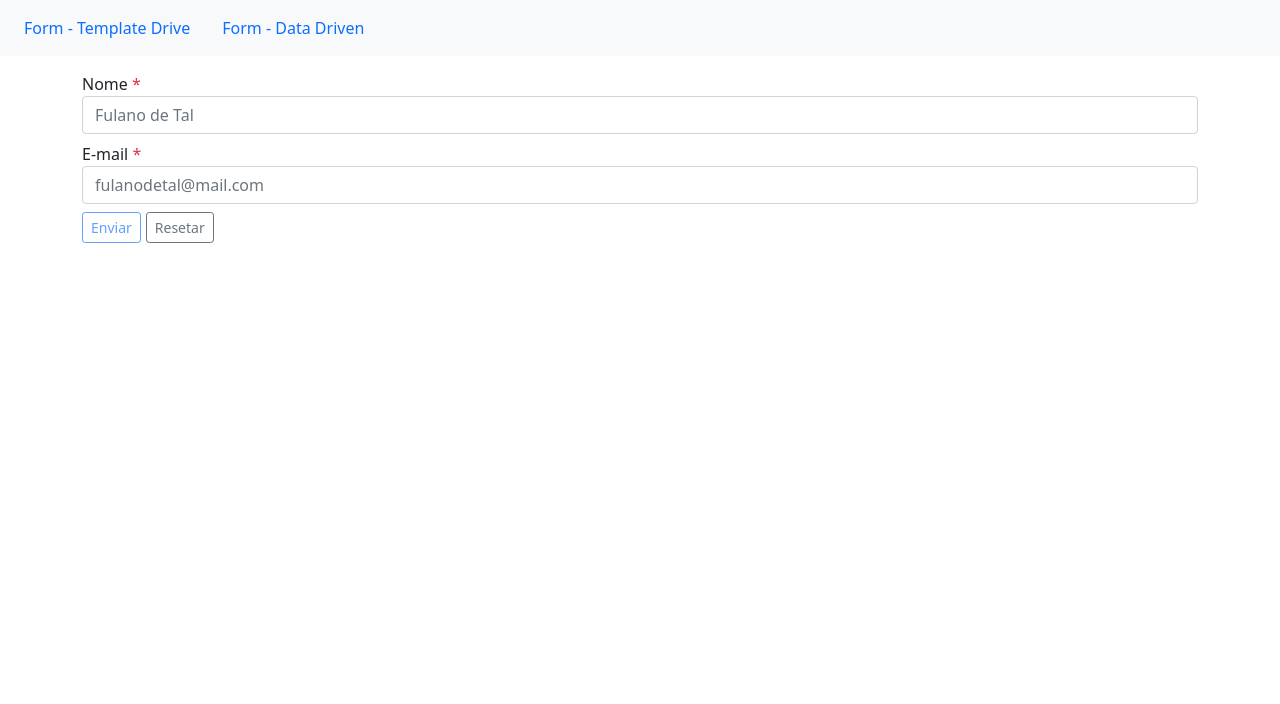
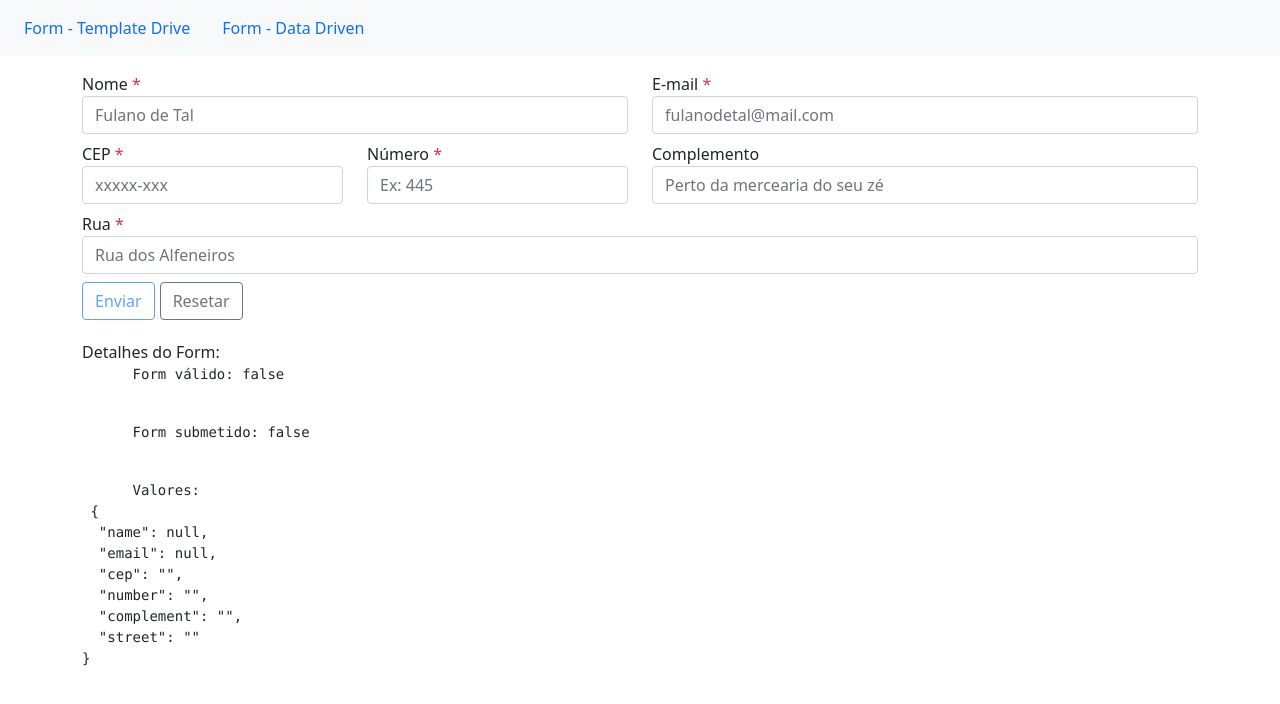
Before and after one commit to felipegueller/angular-2-loiane, an Angular app in the folder angular-forms/: page /templateForm in a window 1280 px wide. Shown: the top 704 px of the page. Built offline with nearby package versions, Linux system fonts and the light colour scheme.

Commit message:
:sparkles: feat: creating the new inputs and using form-debug selector

```diff
--- a/angular-forms/src/app/template-form/template-form.component.html
+++ b/angular-forms/src/app/template-form/template-form.component.html
@@ -1,4 +1,6 @@
 <form #form="ngForm" (ngSubmit)="onSubmit(form)">
+  <div class="row">
+    <div class="col-12 col-sm-6">
       <div class="form-group mb-2">
         <label for="name">
           Nome
@@ -23,7 +25,9 @@
           Nome é obrigatório!
         </div>
       </div>
+    </div>
 
+    <div class="col-12 col-sm-6">
       <div class="form-group mb-2">
         <label for="email">
           E-mail
@@ -49,14 +53,124 @@
           E-mail inválido!
         </div>
       </div>
+    </div>
+  </div>
 
+  <div class="row">
+    <div class="col-12 col-sm-3">
+      <div class="form-group mb-2">
+        <label for="cep">
+          CEP
+          <span class="text-danger">*</span>
+        </label>
+        <input
+          class="form-control"
+          [class.is-valid]="cep.valid && (cep.touched || cep.dirty)"
+          [class.is-invalid]="!cep.valid && (cep.touched || cep.dirty)"
+          type="text"
+          id="cep"
+          name="cep"
+          ngModel
+          #cep="ngModel"
+          placeholder="xxxxx-xxx"
+          required
+        />
+      </div>
+      <div
+        class="invalid-feedback"
+        *ngIf="!cep.valid && (cep.touched || cep.dirty)"
+      >
+        CEP inválido!
+      </div>
+    </div>
+
+    <div class="col-12 col-sm-3">
+      <div class="form-group mb-2">
+        <label for="number">
+          Número
+          <span class="text-danger">*</span>
+        </label>
+        <input
+          class="form-control"
+          [class.is-valid]="number.valid && (number.touched || number.dirty)"
+          [class.is-invalid]="!number.valid && (number.touched || number.dirty)"
+          type="text"
+          id="number"
+          name="number"
+          placeholder="Ex: 445"
+          ngModel
+          #number="ngModel"
+          required
+        />
+      </div>
+      <div
+        class="invalid-feedback"
+        *ngIf="!number.valid && (number.touched || number.dirty)"
+      >
+        Número é obrigatório!
+      </div>
+    </div>
+    <div class="col-12 col-sm-6">
+      <div class="form-group mb-2">
+        <label for="complement"> Complemento </label>
+        <input
+          class="form-control"
+          type="text"
+          id="complement"
+          name="complement"
+          placeholder="Perto da mercearia do seu zé"
+          ngModel
+          #complement="ngModel"
+          required
+        />
+      </div>
+    </div>
+  </div>
+
+  <div class="row">
+    <div class="col-12">
+      <div class="form-group">
+        <label for="street">
+          Rua
+          <span class="text-danger">*</span> </label
+        ><input
+          type="text"
+          class="form-control"
+          [class.is-valid]="street.valid && (street.touched || street.dirty)"
+          [class.is-invalid]="!street.valid && (street.touched || street.dirty)"
+          id="street"
+          name="street"
+          placeholder="Rua dos Alfeneiros"
+          ngModel
+          required
+          #street="ngModel"
+        />
+        <div
+          class="invalid-feedback"
+          *ngIf="!street.valid && (street.touched || street.dirty)"
+        >
+          Rua é obrigatório!
+        </div>
+      </div>
+    </div>
+  </div>
+
+  <div class="mt-2">
     <button
       type="submit"
-    class="btn btn-sm btn-outline-primary"
+      class="btn btn-outline-primary"
       [disabled]="!form.valid"
     >
       Enviar
     </button>
+    <button
+      class="btn btn-outline-secondary"
+      type="reset"
+      style="margin-left: 5px"
+    >
+      Resetar
+    </button>
+  </div>
 
-  <button class="btn btn-sm btn-outline-secondary" type="reset" style="margin-left: 5px;">Resetar</button>
+  <app-form-debug [form]="form"></app-form-debug>
 </form>
--- a/angular-forms/src/app/template-form/template-form.module.ts
+++ b/angular-forms/src/app/template-form/template-form.module.ts
@@ -1,3 +1,4 @@
+import { FormDebugComponent } from './../form-debug/form-debug.component';
 import { NgModule } from '@angular/core';
 import { CommonModule } from '@angular/common';
 import { FormsModule } from '@angular/forms';
@@ -5,7 +6,7 @@ import { FormsModule } from '@angular/forms';
 import { TemplateFormComponent } from './template-form.component';
 
 @NgModule({
-  declarations: [TemplateFormComponent],
+  declarations: [TemplateFormComponent, FormDebugComponent],
   imports: [CommonModule, FormsModule],
   exports: [],
   providers: []
```
Lines whose indentation alone changed are shown as unchanged.
